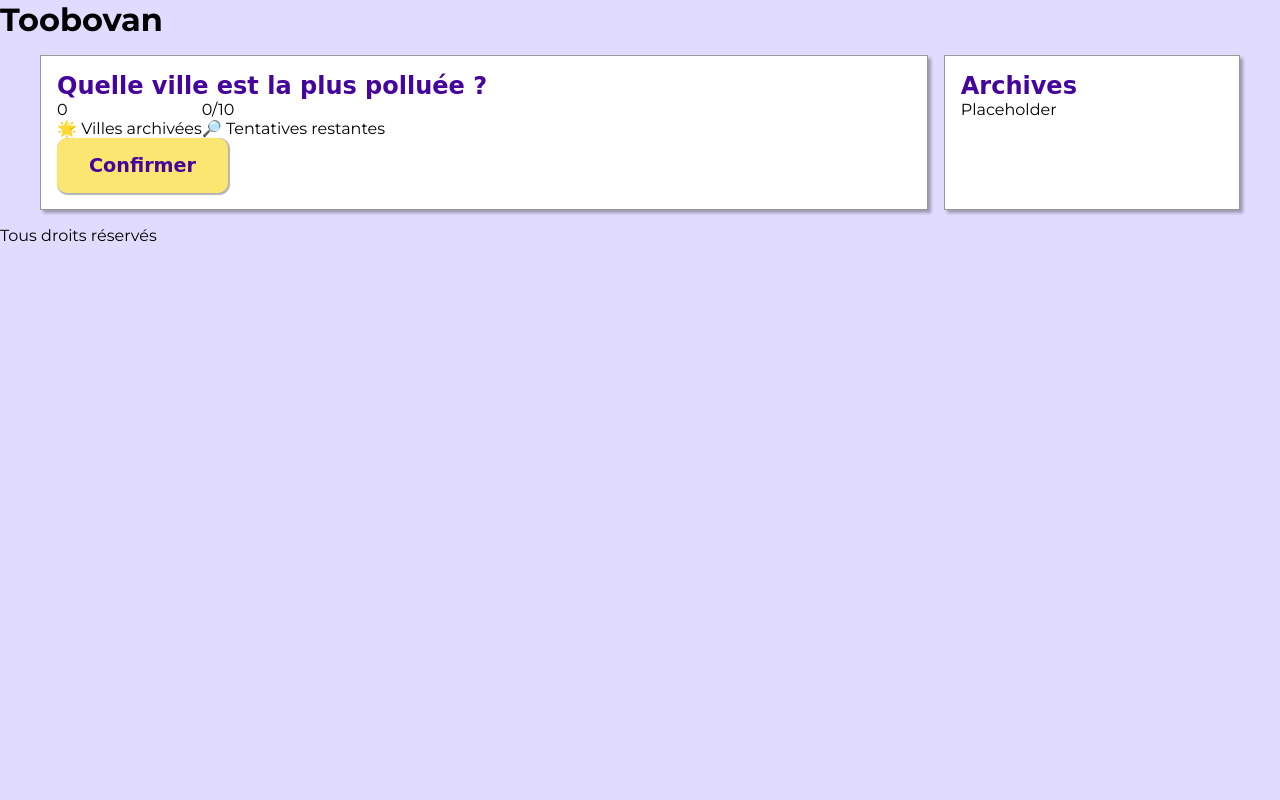
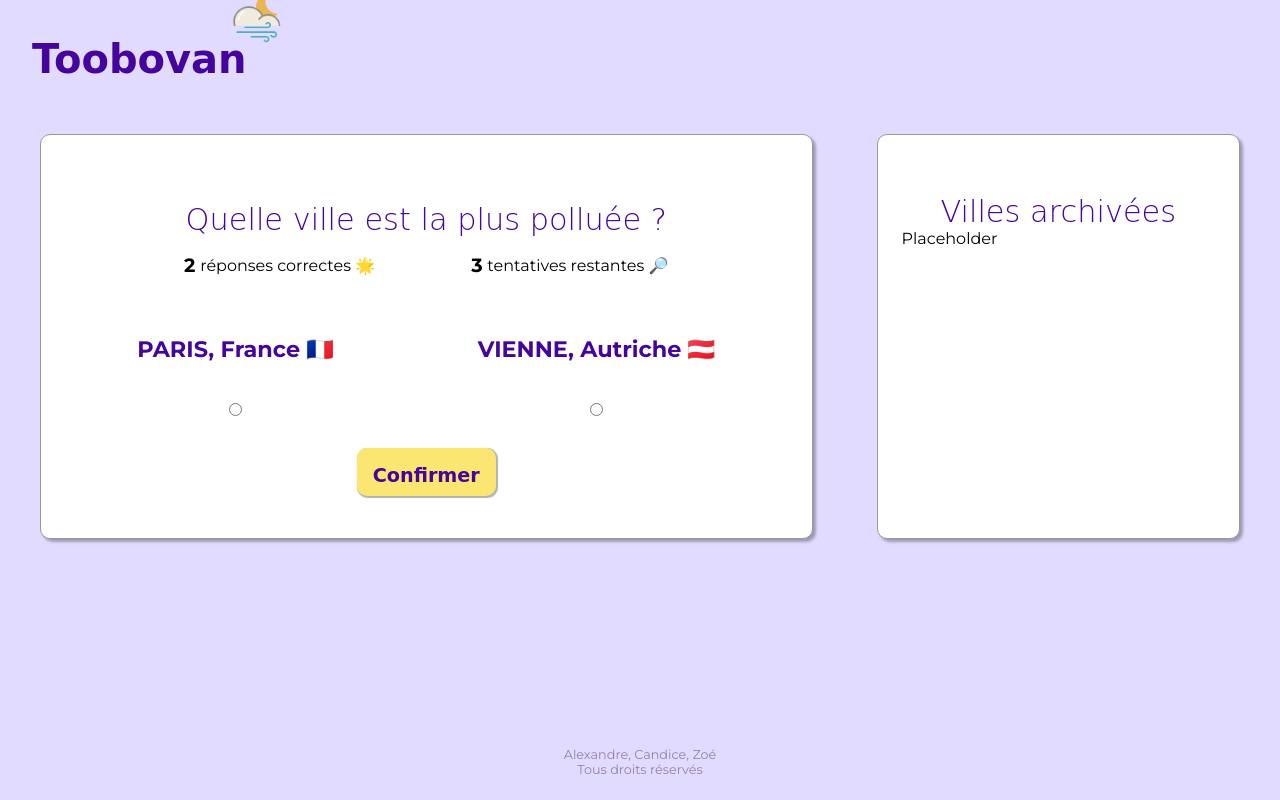
Before and after one commit to Hikki-ko/mini_projet_g2, a plain HTML site: page index.html in a window 1280 px wide. Drawn offline with Linux system fonts and the light colour scheme; a web font is replaced by a local one.

Commit message:
Finalisation CSS et ajout assets audio

```diff
--- a/assets/css/style.css
+++ b/assets/css/style.css
@@ -6,6 +6,7 @@
   box-sizing: border-box;
 }
 
+/* Couleurs */
 :root {
 	--primary-color: #45059d;
     --secondary-color: #e1dcff;
@@ -14,12 +15,38 @@
     --white-color: #FFFFFF;
     --gray-color: #999;}
 
+/* Header */
+header {
+  padding: 2rem;
+  display: flex;
+  align-items: center;
+  gap: 1rem;
+}
+
+header h1 {
+  font-family: "Borel", cursive;
+  color: var(--primary-color);
+  font-size: 2.5rem;
+}
+
+.titre_page{
+  text-decoration: none;
+}
+
+.logo_titre {
+  height: 50px;
+  width: auto;
+  position: relative;
+  top: -39px;
+  left: -32px;
+}
+
 /* Structure */
 .main_content{
   max-width: 75rem;
   margin: 1rem auto;
   display: flex;
-  gap: 1rem;
+  gap: 4rem;
 }
 
 /* Commun */
@@ -31,27 +58,41 @@ body{
 
 .content{
   flex-basis: 75%;
-  padding: 1rem;
+  padding: 2rem;
 }
 
 h2{
+  text-align: center;
+  margin-top: 2.2rem;
+  font-size: 1.9rem;
+  font-weight: lighter;
   font-family: "Borel", cursive;
   color: var(--primary-color);
+
 }
 
 ul{
   list-style: none;
 }
 
+.right_content{
+  padding:1.5rem;
+}
 .content, .right_content{
   background-color: var(--white-color);
   border: 1px solid var(--gray-color);
+  border-radius: 10px;
   box-shadow: 3px 3px 3px rgba(0, 0, 0, 0.3);
 }
 
+
 .button{
+  display: block;
+  margin : 0 auto;
   background-color: var(--tertiary-color);
-  padding: 1rem 2rem;
+  padding: 1rem;
+  padding-bottom: 0.6rem;
+  margin-bottom: 0.6rem;
   border: none;
   border-radius: 10px;
   box-shadow: 1px 1px 1px 1px rgba(0, 0, 0, 0.3);
@@ -69,19 +110,66 @@ ul{
 
 /* Jeu */
 
+.quiz_formulaire {
+  margin-top: 2rem;
+}
+
+.container_ville {
+  display: flex;
+  justify-content: center;
+  gap: 6rem;
+  margin-bottom: 2rem;
+}
+
+.item_ville {
+  display: flex;
+  flex-direction: column;
+  align-items: center;
+  gap: 0.5rem;
+  cursor: pointer;
+}
+
+.nom_ville {
+  font-weight: 700;
+  color: var(--primary-color);
+}
+.ville_info{
+  font-size: 1.4rem;
+  padding: 1.5rem;
+}
 
 /* Affichage score */
-.score_display{
+.score_display {
   display: flex;
+  justify-content: center;
+  gap: 6rem;
+  margin-top: 1rem;
 }
 
-.score_item{
+.score_item {
   display: flex;
-  flex-direction: column;
+  flex-direction: row;
+  align-items: center;
+  color:#000;
 }
+
+.score_value {
+  font-weight: 700;
+  font-size: 1.2rem;
+  margin-right: 0.3rem;
+  margin-bottom: 0.1rem;
+}
+
 
 /* Aside */
 .right_content{
-  flex-basis: 25%;
-  padding: 1rem;
+  flex-basis: 35%;
 }
+
+/* Footer */
+footer{
+  font-size: 0.8rem;
+  margin-top: 13rem;
+  text-align: center;
+  color: #9482a3;
+}
--- a/assets/javascript/script.js
+++ b/assets/javascript/script.js
@@ -18,6 +18,9 @@ window.addEventListener("DOMContentLoaded", (event) => {
   const cityItems=document.querySelectorAll('.city_item');
   const correctScoreElement = document.getElementById('correctScore');
   const totalQuestionsElement = document.getElementById('totalQuestions');
+  const radioSelect = document.querySelectorAll('input[type="radio"]');
+  const musiqueFond = document.querySelector('#musiqueFond');
+
 
   //On définit les données du jeu
   let correctScore = 0;
@@ -43,4 +46,17 @@ window.addEventListener("DOMContentLoaded", (event) => {
     initGame();
   });
 
+  // Effet sonore de click sur le formulaire
+  document.addEventListener('click', () => {
+    const clickSound = new Audio('assets/audio/clic_radio.mp3');
+    clickSound.volume = 0.3;
+    clickSound.play();
+  });
+
+  // Musique de fond sur premier clic
+  document.addEventListener('click', () => {
+    musiqueFond.volume = 0.2;
+    musiqueFond.play();
+  }, { once: true });
+
 });
--- a/index.html
+++ b/index.html
@@ -15,51 +15,77 @@
 
   <body>
     <!-- Header -->
-    <header><h1>Toobovan</h1></header>
+    <header>
+      <a href="#" class="titre_page">
+      <h1>Toobovan</h1>
+      </a>
+      <a href="#">
+        <img class="logo_titre" src="assets/images/favicon.ico" alt="Logo de la page représentant un nuage, une lune et du vent">
+      </a>
+    </header>
     <!-- Main content -->
     <main class="main_content">
       <div class="content">
         <div class="game_header">
+
           <!-- Header du jeu -->
           <h2>Quelle ville est la plus polluée ?</h2>
           <!-- Affichage des scores -->
           <div class="score_display">
             <!-- Nombre de réponses correctes -->
             <div class="score_item">
-              <span class="score_value" id="correctScore">0</span>
-              <span>🌟 Villes archivées</span>
+              <span class="score_value" id="correctScore">2</span>
+              <span> réponses correctes 🌟 </span>
             </div>
             <!-- Nombre de questions restantes -->
             <div class="score_item">
-              <span class="score_value" id="totalQuestions">0/10</span>
-              <span>🔎 Tentatives restantes</span>
+              <span class="score_value" id="totalQuestions">3</span>
+              <span>tentatives restantes 🔎 </span>
             </div>
           </div>
         </div>
-        <!-- Affichage des villes proposées -->
-        <div class="quiz_area">
+
+  <!-- Formulaire avec les villes (pour remplacer notre affichage texte simple de base) -->
+  <form class="quiz_formulaire" id="quizForm">
+    <div class="container_ville">
+
   <!-- Ville proposée n°1 -->
-          <div class="city_item">
-            <span class="city_name"></span>
-            <span class="country_flag"></span>
+  <label class="item_ville">
+    <div class="ville_info">
+      <span class="nom_ville">PARIS, France</span>
+      <span class="drapeau_pays">🇫🇷</span>
     </div>
+    <div class="selecteur"></div>
+    <input type="radio" name="ville" value="ville1">
+  </label>
+
   <!-- Ville proposée n°2 -->
-          <div class="city_item">
-            <span class="city_name"></span>
-            <span class="country_flag"></span>
+  <label class="item_ville">
+    <div class="ville_info">
+      <span class="nom_ville">VIENNE, Autriche</span>
+      <span class="drapeau_pays">🇦🇹</span>
     </div>
-          <input class="button" type="submit" value="Confirmer">
+    <div class="selecteur"></div>
+    <input type="radio" name="ville" value="ville2">
+  </label>
   </div>
+
+  <button type="submit" class="button">Confirmer</button>
+</form>
       </div>
       <!-- Liste des villes archivées -->
       <aside class="right_content">
-        <h2>Archives</h2>
+        <h2>Villes archivées</h2>
         <ul>
           <li>Placeholder</li>
         </ul>
       </aside>
     </main>
-    <footer>Tous droits réservés</footer>
+    <footer>Alexandre, Candice, Zoé <br>Tous droits réservés</footer>
+  <!-- Bout de code permettant la lecture d'une musique de fond -->
+  <audio id="musiqueFond" loop>
+    <source src="assets/audio/musique_arriere_plan_ac.mp3" type="audio/mpeg">
+  </audio>
 
     <script type="text/javascript" src="assets/javascript/script.js"></script>
 
```
Also changed, not shown: 4 other files. Lines whose indentation alone changed are shown as unchanged.
